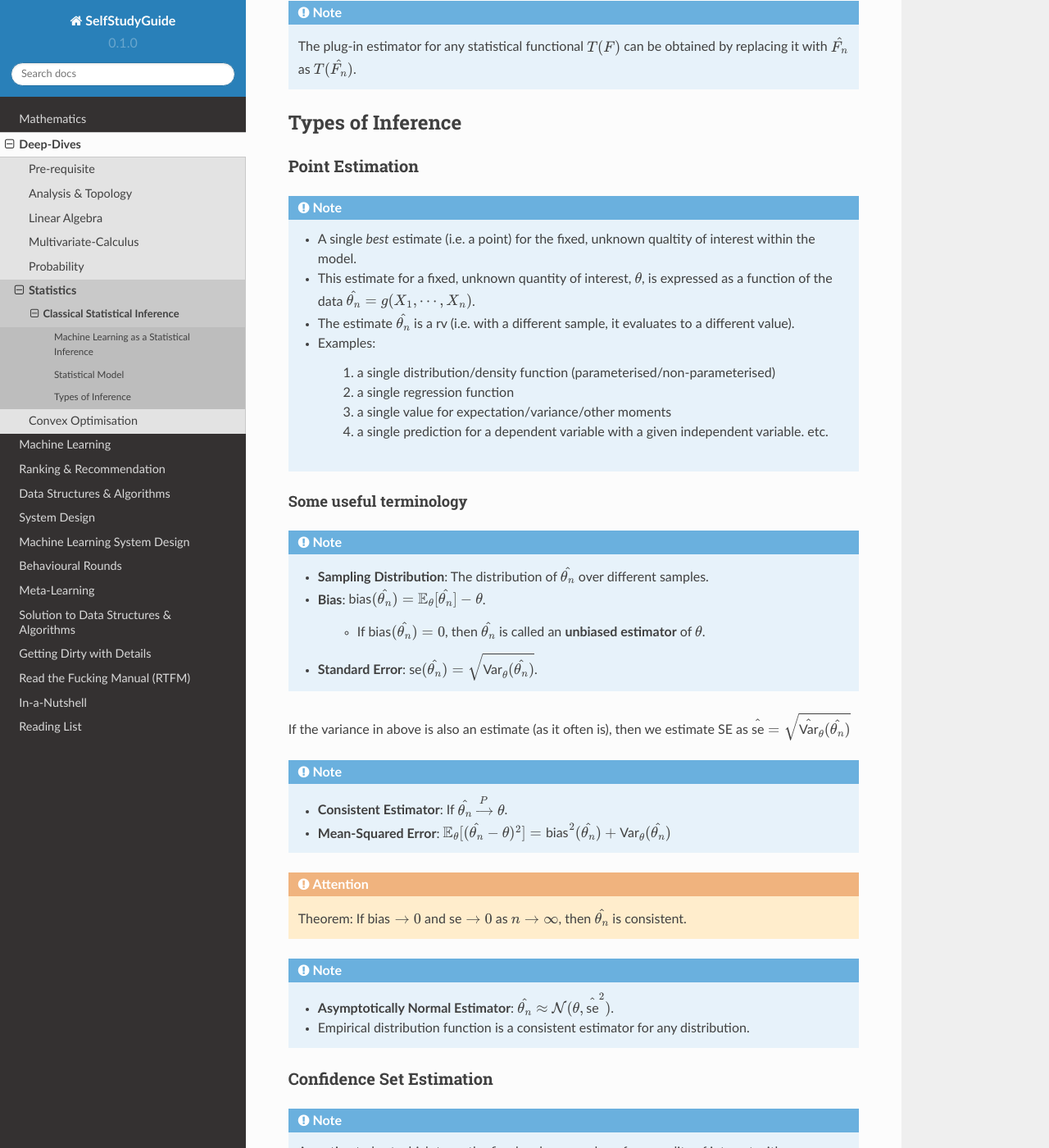
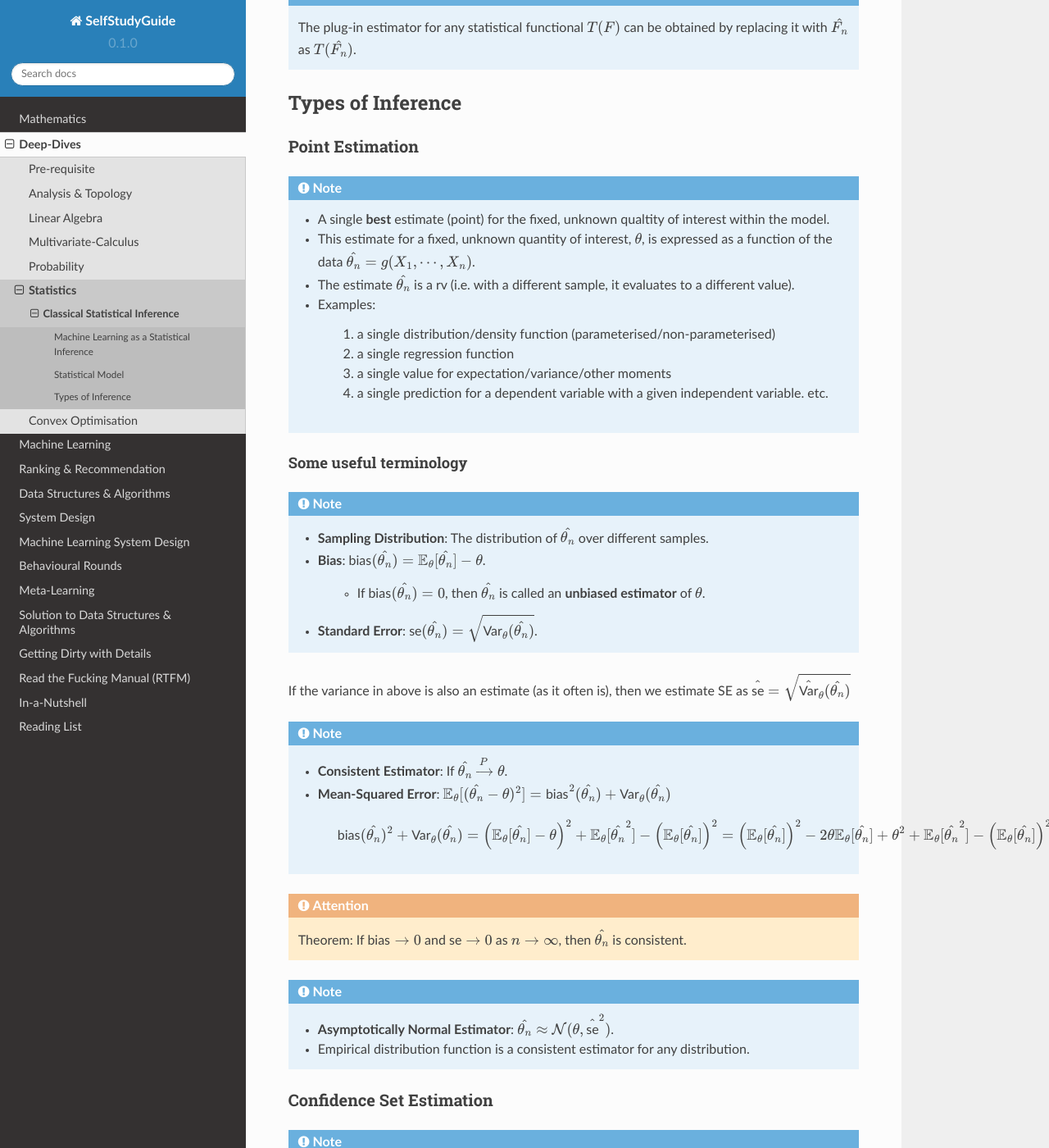
Before and after one commit to uselesstechjunks/leetcode, a Sphinx documentation site: the page built from docs/source/math/stat/inference.rst, in a window 1280 px wide and 1400 px high, scrolled down 2986 px. Shown: the whole window at 82% size. Built offline with Sphinx 7.4.7 and the Read the Docs theme 2.0.0, drawn with Linux system fonts in a browser that asks for light colours; some of the changed text lies outside the part shown.

Commit message:
Update inference.rst (#98)
* Update inference.rst

* Update inference.rst

* Update func.rst

* Update inference.rst

```diff
--- a/docs/source/math/prob/func.rst
+++ b/docs/source/math/prob/func.rst
@@ -166,7 +166,7 @@ Estimation using conditional expectation
 				* Given :math:`Y`, :math:`\hat{X}` is constant.
 
 					.. math:: \mathbb{E}[\mathbb{E}[\hat{X}\tilde{X}|Y]]=\mathbb{E}[\hat{X}\cdot\mathbb{E}[\tilde{X}|Y]]=\mathbb{E}[\hat{X}\cdot\mathbb{E}[(\hat{X}-X)|Y]]=\mathbb{E}[\hat{X}\cdot\mathbb{E}[\hat{X}|Y]]-\mathbb{E}[\hat{X}\cdot\mathbb{E}[X|Y]]=\mathbb{E}[\hat{X}^2]-\mathbb{E}[\hat{X}^2]=0
-			* Therefore, we have :math:`\mathrm{Var}(X)=\mathrm{Var}(\hat{X})+\mathrm{Var}(\tilde{X})=\text{SE}+\text{MSE}`.
+			* Therefore, we have :math:`\mathrm{Var}(X)=\mathrm{Var}(\hat{X})+\mathrm{Var}(\tilde{X})=\text{SE}^2+\text{MSE}`.
 
 Conditional variance
 ========================================================================
--- a/docs/source/math/stat/inference.rst
+++ b/docs/source/math/stat/inference.rst
@@ -106,7 +106,7 @@ Types of Inference
 Point Estimation
 ==========================================================================================
 .. note::
-	* A single *best* estimate (i.e. a point) for the fixed, unknown qualtity of interest within the model.
+	* A single **best** estimate (point) for the fixed, unknown qualtity of interest within the model.
 	* This estimate for a fixed, unknown quantity of interest, :math:`\theta`, is expressed as a function of the data :math:`\hat{\theta_n}=g(X_1,\cdots,X_n)`.
 	* The estimate :math:`\hat{\theta_n}` is a rv (i.e. with a different sample, it evaluates to a different value).
 	* Examples:
@@ -119,17 +119,19 @@ Point Estimation
 Some useful terminology
 -------------------------------------------------------------------------------------------
 .. note::
-    * **Sampling Distribution**: The distribution of :math:`\hat{\theta_n}` over different samples.
-    * **Bias**: :math:`\text{bias}(\hat{\theta_n})=\mathbb{E}_{\theta}[\hat{\theta_n}]-\theta`.
+	* **Sampling Distribution**: The distribution of :math:`\hat{\theta_n}` over different samples.
+	* **Bias**: :math:`\text{bias}(\hat{\theta_n})=\mathbb{E}_{\theta}[\hat{\theta_n}]-\theta`.
 
 			* If :math:`\text{bias}(\hat{\theta_n})=0`, then :math:`\hat{\theta_n}` is called an **unbiased estimator** of :math:`\theta`.
-    * **Standard Error**: :math:`\text{se}(\hat{\theta_n})=\sqrt{\text{Var}_{\theta}(\hat{\theta_n})}`.
+	* **Standard Error**: :math:`\text{se}(\hat{\theta_n})=\sqrt{\text{Var}_{\theta}(\hat{\theta_n})}`.
 
 If the variance in above is also an estimate (as it often is), then we estimate SE as :math:`\hat{\text{se}}=\sqrt{\hat{\text{Var}}_{\theta}(\hat{\theta_n})}`
 
 .. note::
-    * **Consistent Estimator**: If :math:`\hat{\theta_n}\xrightarrow[]{P}\theta`.
-    * **Mean-Squared Error**: :math:`\mathbb{E}_{\theta}[(\hat{\theta_n}-\theta)^2]=\text{bias}^2(\hat{\theta_n})+\text{Var}_{\theta}(\hat{\theta_n})`
+	* **Consistent Estimator**: If :math:`\hat{\theta_n}\xrightarrow[]{P}\theta`.
+	* **Mean-Squared Error**: :math:`\mathbb{E}_{\theta}[(\hat{\theta_n}-\theta)^2]=\text{bias}^2(\hat{\theta_n})+\text{Var}_{\theta}(\hat{\theta_n})`
+
+		.. math:: \text{bias}(\hat{\theta_n})^2+\text{Var}_{\theta}(\hat{\theta_n})=\left(\mathbb{E}_{\theta}[\hat{\theta_n}]-\theta\right)^2+\mathbb{E}_{\theta}[\hat{\theta_n}^2]-\left(\mathbb{E}_{\theta}[\hat{\theta_n}]\right)^2=\left(\mathbb{E}_{\theta}[\hat{\theta_n}]\right)^2-2\theta\mathbb{E}_{\theta}[\hat{\theta_n}]+\theta^2+\mathbb{E}_{\theta}[\hat{\theta_n}^2]-\left(\mathbb{E}_{\theta}[\hat{\theta_n}]\right)^2=\mathbb{E}_{\theta}[(\hat{\theta_n}-\theta)^2]
 
 .. attention::
 	Theorem: If :math:`\text{bias}\to 0` and :math:`\text{se}\to 0` as :math:`n\to \infty`, then :math:`\hat{\theta_n}` is consistent.
```
Also changed, not shown: other parts of docs/source/math/prob/func.rst (+1 -1 lines), other parts of docs/source/math/stat/inference.rst (+1 -1 lines).
